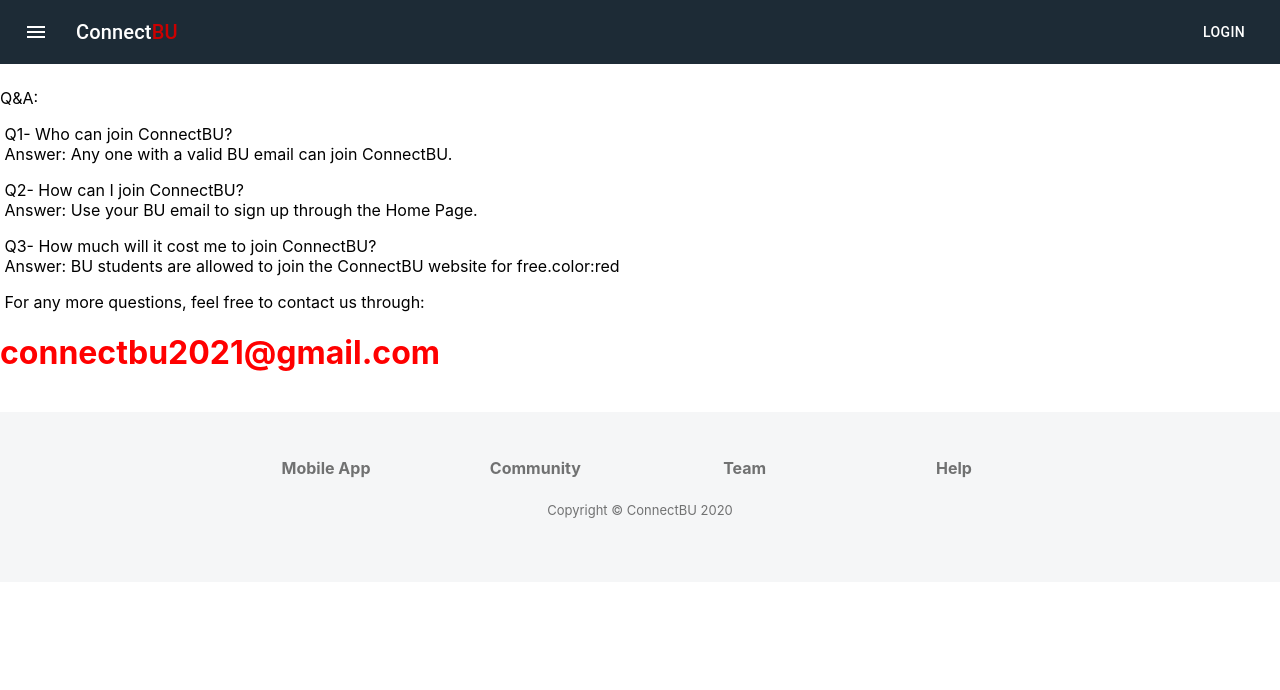
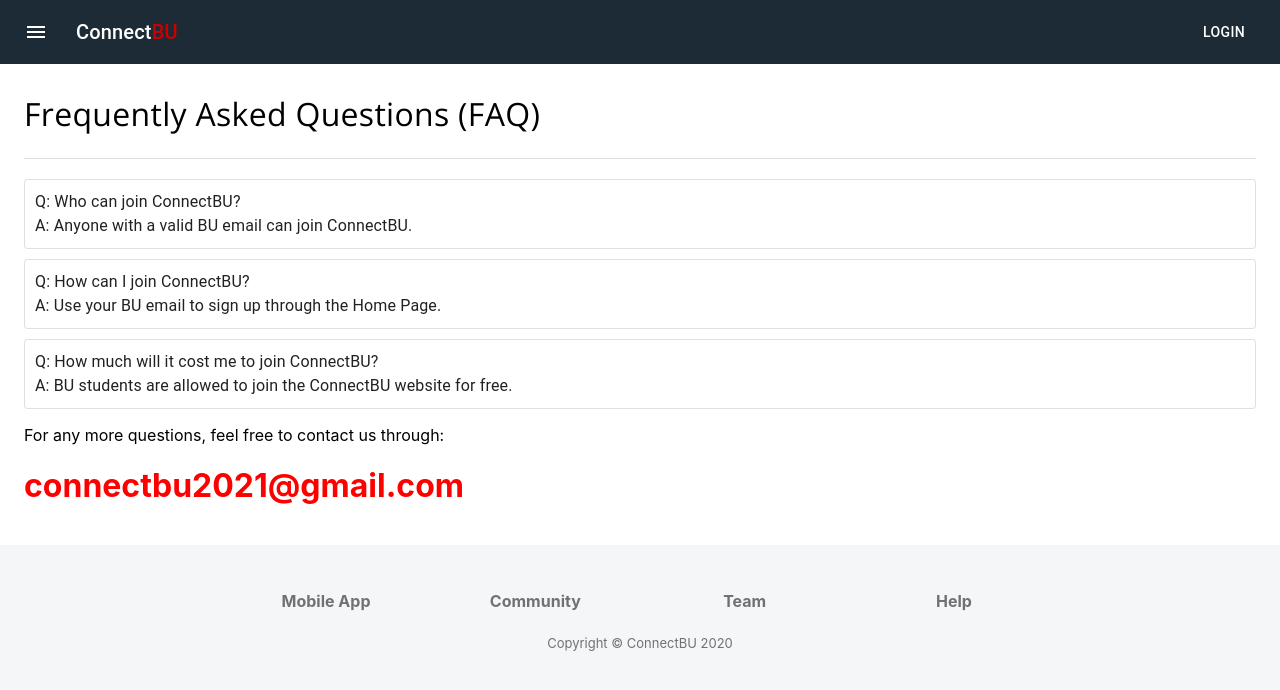
Before and after one commit to bchan/ConnectBU, a React (Create React App) app in the folder frontend/: page /support in a window 1280 px wide. Shown: the top 690 px of the page. Built offline with nearby package versions, Linux system fonts and the light colour scheme.

Commit message:
Restyled support page

```diff
--- a/frontend/src/components/Support.js
+++ b/frontend/src/components/Support.js
@@ -1,40 +1,52 @@
 import React from 'react';
-import BackgroundImage from '../images/halloween.jpg';
-import { makeStyles } from '@material-ui/core/styles';
-import { useStyles } from '../styles/App.styles';
+import { useStyles } from '../styles/Support.styles';
+import { Container, Paper, Divider, Typography } from '@material-ui/core';
+
 export default function Support() {
-    const classes = useStyles();
-
-    return (
-        <div className={classes.root}>
-
-       <p style={{
-        'white-space': 'pre-wrap'
-      }}>{"\n"}</p>
-    <p style={{
-        'white-space': 'pre-wrap'
-      }}>{"\n"}</p>
-        Q&A:
+  const classes = useStyles();
+  const questionAnswers = [
+    {
+      question: 'Who can join ConnectBU?',
+      answer: 'Anyone with a valid BU email can join ConnectBU.',
+    },
+    {
+      question: 'How can I join ConnectBU?',
+      answer: 'Use your BU email to sign up through the Home Page.',
+    },
+    {
+      question: 'How much will it cost me to join ConnectBU?',
+      answer: 'BU students are allowed to join the ConnectBU website for free.',
+    }
+  ]
 
 
-        <p style={{
-        'white-space': 'pre-wrap'
-      }}>{" Q1- Who can join ConnectBU? \n Answer: Any one with a valid BU email can join ConnectBU."}</p>
-        <p style={{
-        'white-space': 'pre-wrap'
-      }}>{" Q2- How can I join ConnectBU? \n Answer: Use your BU email to sign up through the Home Page."}</p>
+  return (
+    <Container className={classes.container}>
+      <Typography style={{fontFamily: 'Open Sans', fontSize: 32, fontWeight: 'light'}}>
+        Frequently Asked Questions (FAQ)
+      </Typography>
+      <Divider className={classes.divider} />
 
-       <p style={{
-        'white-space': 'pre-wrap'
-      }}>{" Q3- How much will it cost me to join ConnectBU? \n Answer: BU students are allowed to join the ConnectBU website for free."}
-      color:red</p>
+      {
+        questionAnswers.map((element) => {
+          return (
+            <Paper variant="outlined" className={classes.qaElement}>
+              <Typography>
+                {"Q: " + element.question}
+              </Typography>
+              <Typography>
+                {"A: " + element.answer}
+              </Typography>
+            </Paper>
+          )
+        })
+      }
 
       <p style={{
         'white-space': 'pre-wrap'
-      }}>{" For any more questions, feel free to contact us through: "}</p>
-       <h1 style={{ color: 'red' }}>connectbu2021@gmail.com</h1>
+      }}>{"For any more questions, feel free to contact us through: "}</p>
+        <h1 style={{ color: 'red' }}>connectbu2021@gmail.com</h1>
 
-        </div>
-
-    )
+    </Container>
+  )
 }
--- /dev/null
+++ b/frontend/src/styles/Support.styles.js
@@ -0,0 +1,21 @@
+import { makeStyles } from '@material-ui/core/styles';
+
+export const useStyles = makeStyles((theme) => ({
+    container: {
+        marginTop: '90px',
+    },
+    divider: {
+        marginTop: '20px',
+        marginBottom: '20px',
+    },
+    header: {
+        fontFamily: 'Open Sans',
+        fontWeight: 'light',
+        fontSize: 32,
+    },
+    qaElement: {
+        fontFamily: 'Open Sans',
+        padding: '10px',
+        marginBottom: '10px'
+    }
+  }));
```
